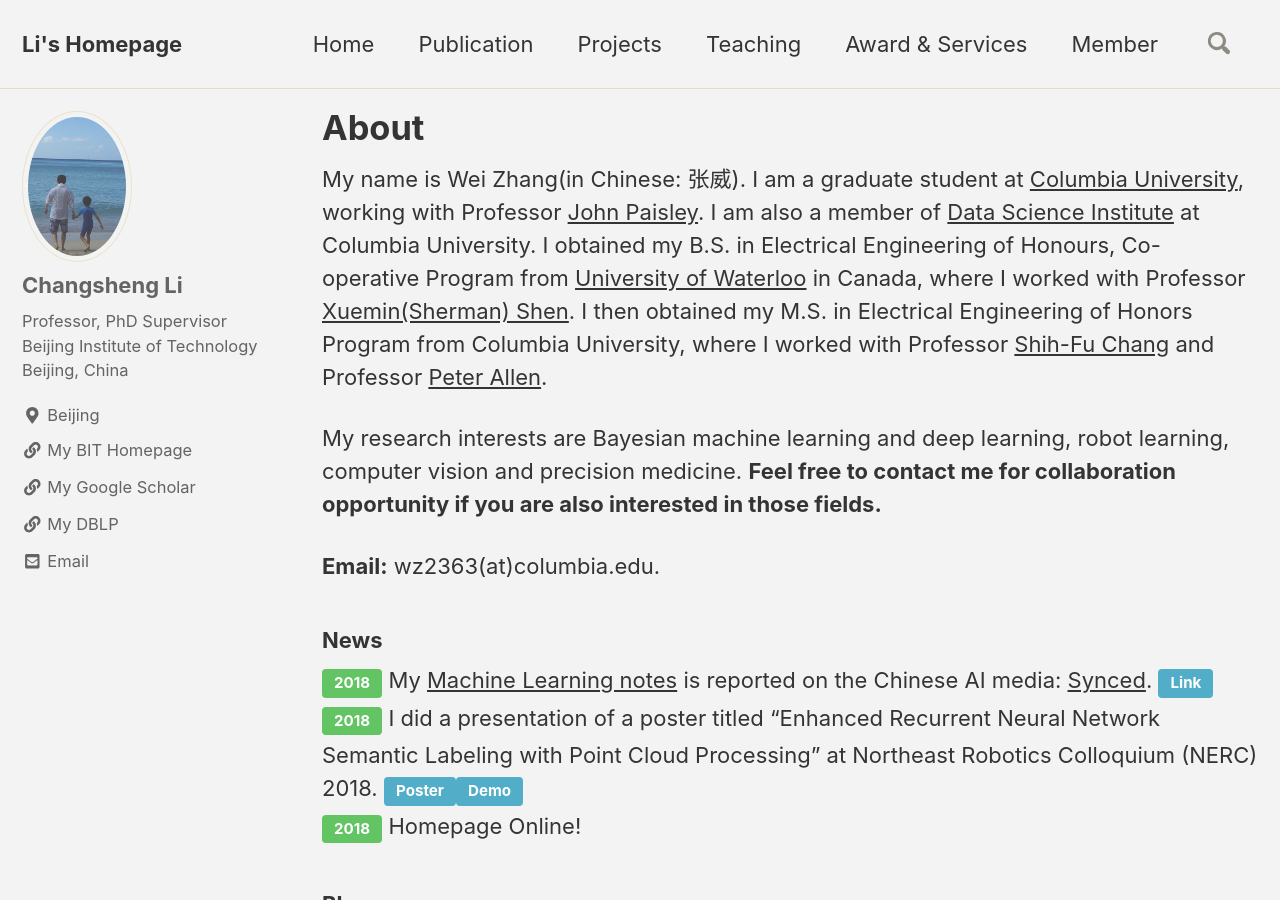
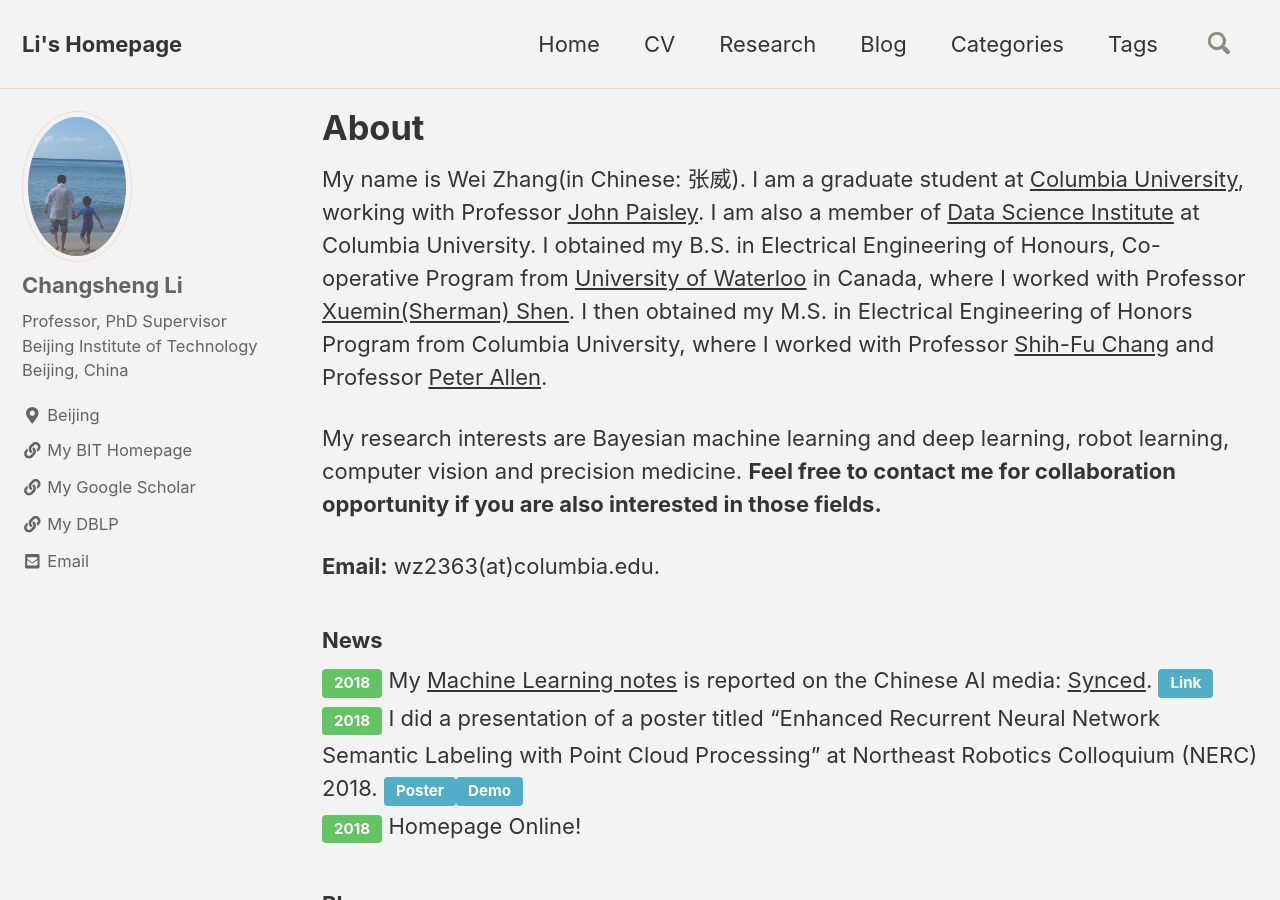
Before and after one commit to csli-bit/csli-bit.github.io, a Jekyll site: the page built from _pages/index.md, in a window 1280 px wide and 900 px high. Built offline with Jekyll 4.4.1, drawn with Linux system fonts in a browser that asks for light colours; nearby versions of some CDN libraries; comment, search, counter and statistics services are not loaded.

Commit message:
Update navigation.yml

```diff
--- a/_data/navigation.yml
+++ b/_data/navigation.yml
@@ -1,17 +1,17 @@
 # main links
 main:
   - title: "Home"
-    url: https://csli-bit.github.io/
-  - title: "Publication"
-    url: https://csli-bit.github.io/publication/
-  - title: "Projects"
-    url: https://csli-bit.github.io/project/
-  - title: "Teaching"
-    url: https://csli-bit.github.io/teaching/
-  - title: "Award & Services"
-    url: https://csli-bit.github.io/award_service/
-  - title: "Member"
-    url: https://csli-bit.github.io/member/
+    url: https://wei2624.github.io/
+  - title: "CV"
+    url: https://wei2624.github.io/CV/
+  - title: "Research"
+    url: https://wei2624.github.io/research/
+  - title: "Blog"
+    url: https://wei2624.github.io/blog/
+  - title: "Categories"
+    url: https://wei2624.github.io/categories/
+  - title: "Tags"
+    url: https://wei2624.github.io/tags/
 
 
 MachineLearning:
```
